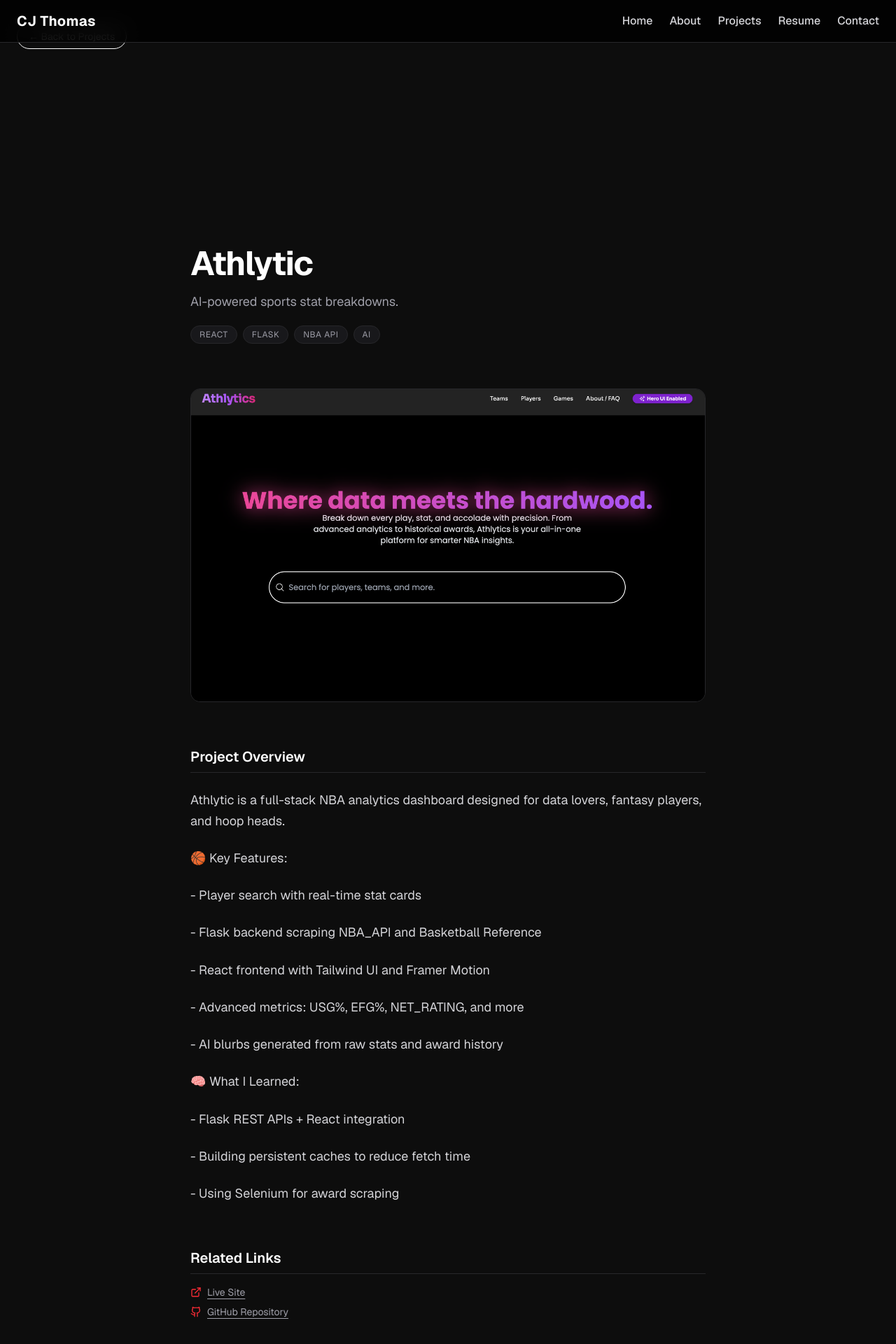
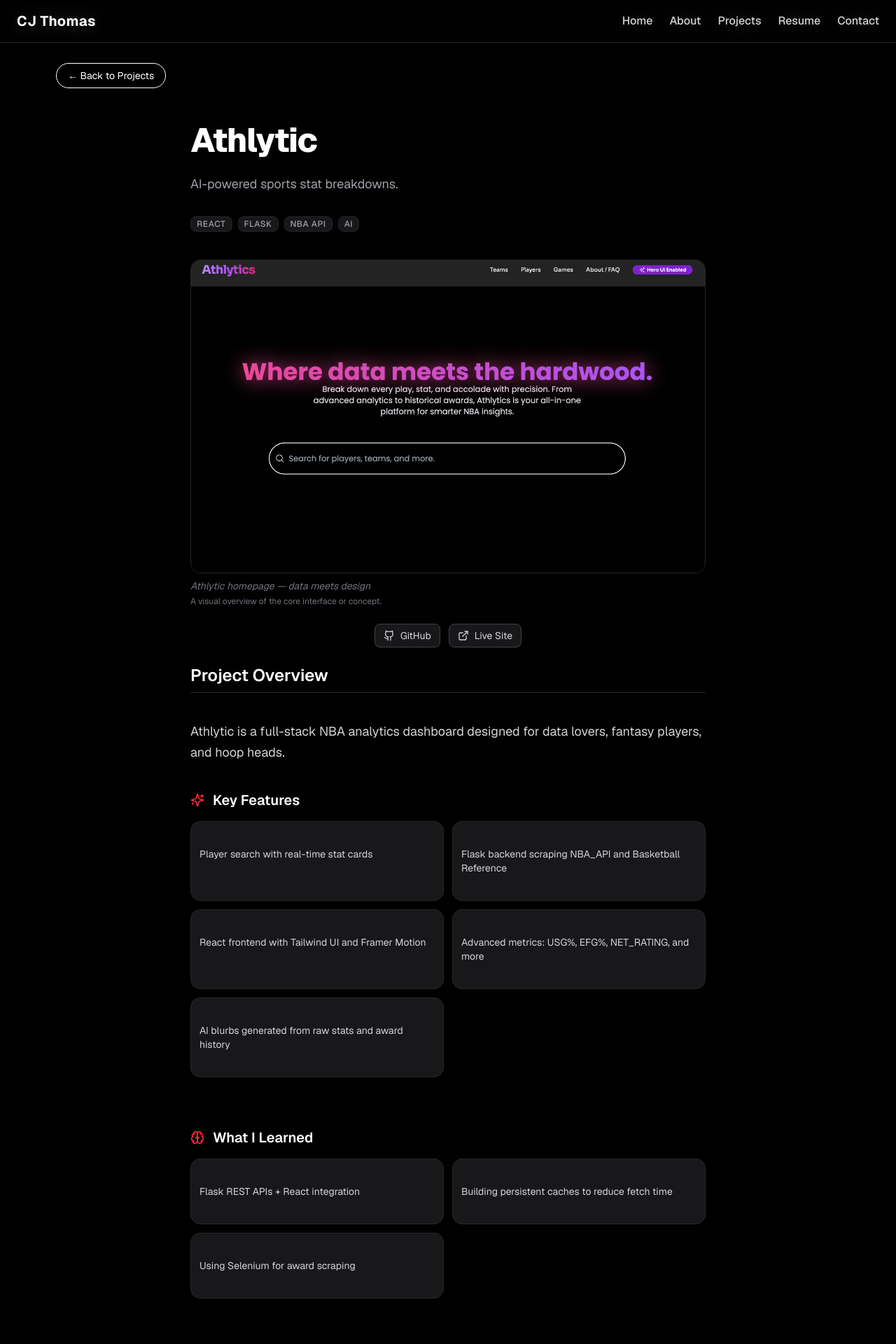
Before and after one commit to cedricsthomasjr/cjt, a Next.js app: page /projects/athlytic in a window 1280 px wide. Shown: the top 1920 px of the page at 70% size. Built offline with nearby package versions, Linux system fonts and the light colour scheme.

Commit message:
fixed web layout

```diff
--- a/src/app/layout.js
+++ b/src/app/layout.js
@@ -1,5 +1,7 @@
 import { Geist, Geist_Mono } from "next/font/google";
 import "./globals.css";
+import Navbar from "@/components/Navbar";
+import Footer from "@/components/Footer";
 
 const geistSans = Geist({
   variable: "--font-geist-sans",
@@ -23,7 +25,11 @@ export default function RootLayout({ children }) {
       <body
         className={`${geistSans.variable} ${geistMono.variable} antialiased font-sans bg-background text-foreground`}
       >
+        <Navbar />
+
         {children}
+
+        <Footer />
       </body>
     </html>
   );
--- a/src/app/projects/[slug]/page.js
+++ b/src/app/projects/[slug]/page.js
@@ -1,56 +1,58 @@
 "use client";
 
 import { useParams, notFound } from "next/navigation";
-import projects from "@/data/projects";
+import projects from "@/data/projects.json";
 import Image from "next/image";
 import Link from "next/link";
-import { Github, ExternalLink } from "lucide-react";
+import { Github, ExternalLink, Brain, Stars } from "lucide-react";
 import Navbar from "@/components/Navbar";
+import { Card, CardContent } from "@/components/ui/card";
+import { Badge } from "@/components/ui/badge";
+import { Button } from "@/components/ui/button";
 
 export default function ProjectDetail() {
   const { slug } = useParams();
   const project = projects.find((p) => p.slug === slug);
   if (!project) return notFound();
 
-  const paragraphs = project.content.trim().split("\n").filter(Boolean);
+  return (
+    <div className="bg-black text-white min-h-screen font-sans antialiased">
+      <Navbar />
 
-  return (
-    <div className="bg-[#0d0d0d] text-zinc-200 min-h-screen font-sans antialiased">
-      <Navbar />
-      <section className="pt-10 py-40 px-6">
+      {/* Back Link */}
+      <main className="pt-24">
+        <div className="px-6 md:px-20 pb-6">
           <Link
             href="/projects"
-          className="text-sm text-white border border-white rounded-full px-4 py-2  hover:text-red-400 transition"
+            className="text-sm border border-white rounded-full px-4 py-2 hover:text-red-400 transition"
           >
             ← Back to Projects
           </Link>
+        </div>
+      </main>
+
+      {/* Hero */}
+      <section className="px-6 md:px-20 pt-8 pb-10 max-w-4xl mx-auto space-y-6">
+        <h1 className="text-5xl font-extrabold tracking-tight">
+          {project.title}
+        </h1>
+        <p className="text-zinc-400 text-lg leading-relaxed">
+          {project.description}
+        </p>
+        <div className="flex flex-wrap gap-2 pt-2">
+          {project.tags.map((tag) => (
+            <Badge
+              key={tag}
+              className="bg-zinc-900 border border-zinc-800 text-xs uppercase tracking-wider text-zinc-400"
+            >
+              {tag}
+            </Badge>
+          ))}
+        </div>
       </section>
 
-      <main className="px-6 md:px-20 pt-32 pb-24 max-w-4xl mx-auto space-y-16">
-        {/* TITLE */}
-        <header className="space-y-4">
-          <h1 className="text-4xl md:text-5xl font-bold tracking-tight text-white">
-            {project.title}
-          </h1>
-          <p className="text-zinc-400 text-base md:text-lg leading-relaxed">
-            {project.description}
-          </p>
-
-          {/* TAGS */}
-          <div className="flex flex-wrap gap-2 pt-1">
-            {project.tags.map((tag) => (
-              <span
-                key={tag}
-                className="uppercase tracking-wider text-xs text-zinc-400 bg-zinc-900 border border-zinc-800 px-3 py-1 rounded-full"
-              >
-                {tag}
-              </span>
-            ))}
-          </div>
-        </header>
-
-        {/* HERO IMAGE */}
-        <div className="space-y-2">
+      {/* Image */}
+      <section className="px-6 md:px-20 pb-6 max-w-4xl mx-auto space-y-2">
         <div className="relative w-full h-80 md:h-[28rem] overflow-hidden rounded-xl border border-zinc-800">
           <Image
             src={project.image}
@@ -60,67 +62,85 @@ export default function ProjectDetail() {
           />
         </div>
         {project.caption && (
-            <figcaption className="text-sm text-zinc-500 italic pt-2">
-              {project.caption} — a visual overview of the core interface or
-              concept.
-            </figcaption>
+          <div className="text-sm text-zinc-500">
+            <p className="italic">{project.caption}</p>
+            <p className="text-xs pt-1">
+              A visual overview of the core interface or concept.
+            </p>
+          </div>
         )}
-        </div>
 
-        {/* OVERVIEW */}
-        <section className="space-y-6">
-          <h2 className="text-xl font-semibold text-white border-b border-zinc-800 pb-2">
-            Project Overview
-          </h2>
-
-          <div className="space-y-6">
-            {paragraphs.map((para, idx) => (
-              <p
-                key={idx}
-                className="text-base md:text-lg text-zinc-300 leading-relaxed"
+        {(project.github || project.live) && (
+          <div className="flex justify-center gap-3 pt-4">
+            {project.github && (
+              <Link
+                href={project.github}
+                target="_blank"
+                className="flex items-center gap-2 px-3 py-1.5 bg-zinc-900 text-zinc-300 border border-zinc-700 rounded-md text-sm hover:border-red-500"
               >
-                {para}
-              </p>
-            ))}
-          </div>
-        </section>
-
-        {/* LINKS */}
-        {(project.live || project.github) && (
-          <section className="space-y-4">
-            <h2 className="text-xl font-semibold text-white border-b border-zinc-800 pb-2">
-              Related Links
-            </h2>
-
-            <ul className="space-y-2 text-sm text-zinc-400">
+                <Github size={16} /> GitHub
+              </Link>
+            )}
             {project.live && (
-                <li className="flex items-center gap-2">
-                  <ExternalLink size={16} className="text-red-500" />
               <Link
                 href={project.live}
                 target="_blank"
-                    className="hover:text-white underline underline-offset-4"
+                className="flex items-center gap-2 px-3 py-1.5 bg-zinc-900 text-zinc-300 border border-zinc-700 rounded-md text-sm hover:border-red-500"
               >
-                    Live Site
+                <ExternalLink size={16} /> Live Site
               </Link>
-                </li>
             )}
-              {project.github && (
-                <li className="flex items-center gap-2">
-                  <Github size={16} className="text-red-500" />
-                  <Link
-                    href={project.github}
-                    target="_blank"
-                    className="hover:text-white underline underline-offset-4"
-                  >
-                    GitHub Repository
-                  </Link>
-                </li>
+          </div>
         )}
-            </ul>
       </section>
+
+      {/* Overview */}
+      <section className="px-6 md:px-20 pb-20 max-w-4xl mx-auto space-y-10">
+        <h2 className="text-2xl font-semibold border-b border-zinc-800 pb-2">
+          Project Overview
+        </h2>
+        <p className="text-zinc-300 text-lg leading-relaxed">
+          {project.content}
+        </p>
+
+        {/* Key Features */}
+        {project.features && (
+          <div className="space-y-4">
+            <div className="flex items-center gap-3">
+              <Stars className="text-red-500" size={20} />
+              <h3 className="text-xl font-semibold">Key Features</h3>
+            </div>
+            <div className="grid sm:grid-cols-2 gap-3">
+              {project.features.map((feature, i) => (
+                <Card key={i} className="bg-zinc-900 border-zinc-800">
+                  <CardContent className="p-3 text-sm text-zinc-300">
+                    {feature}
+                  </CardContent>
+                </Card>
+              ))}
+            </div>
+          </div>
         )}
-      </main>
+
+        {/* What I Learned */}
+        {project.lessons && (
+          <div className="space-y-4 pt-8">
+            <div className="flex items-center gap-3">
+              <Brain className="text-red-500" size={20} />
+              <h3 className="text-xl font-semibold">What I Learned</h3>
+            </div>
+            <div className="grid sm:grid-cols-2 gap-3">
+              {project.lessons.map((lesson, i) => (
+                <Card key={i} className="bg-zinc-900 border-zinc-800">
+                  <CardContent className="p-3 text-sm text-zinc-300">
+                    {lesson}
+                  </CardContent>
+                </Card>
+              ))}
+            </div>
+          </div>
+        )}
+      </section>
     </div>
   );
 }
--- /dev/null
+++ b/src/components/ui/badge.jsx
@@ -0,0 +1,44 @@
+import * as React from "react"
+import { Slot } from "@radix-ui/react-slot"
+import { cva } from "class-variance-authority";
+
+import { cn } from "@/lib/utils"
+
+const badgeVariants = cva(
+  "inline-flex items-center justify-center rounded-md border px-2 py-0.5 text-xs font-medium w-fit whitespace-nowrap shrink-0 [&>svg]:size-3 gap-1 [&>svg]:pointer-events-none focus-visible:border-ring focus-visible:ring-ring/50 focus-visible:ring-[3px] aria-invalid:ring-destructive/20 dark:aria-invalid:ring-destructive/40 aria-invalid:border-destructive transition-[color,box-shadow] overflow-hidden",
+  {
+    variants: {
+      variant: {
+        default:
+          "border-transparent bg-primary text-primary-foreground [a&]:hover:bg-primary/90",
+        secondary:
+          "border-transparent bg-secondary text-secondary-foreground [a&]:hover:bg-secondary/90",
+        destructive:
+          "border-transparent bg-destructive text-white [a&]:hover:bg-destructive/90 focus-visible:ring-destructive/20 dark:focus-visible:ring-destructive/40 dark:bg-destructive/60",
+        outline:
+          "text-foreground [a&]:hover:bg-accent [a&]:hover:text-accent-foreground",
+      },
+    },
+    defaultVariants: {
+      variant: "default",
+    },
+  }
+)
+
+function Badge({
+  className,
+  variant,
+  asChild = false,
+  ...props
+}) {
+  const Comp = asChild ? Slot : "span"
+
+  return (
+    <Comp
+      data-slot="badge"
+      className={cn(badgeVariants({ variant }), className)}
+      {...props} />
+  );
+}
+
+export { Badge, badgeVariants }
--- /dev/null
+++ b/src/data/projects.json
@@ -0,0 +1,69 @@
+[
+  {
+    "title": "Athlytic",
+    "slug": "athlytic",
+    "image": "/projects/athlytic.png",
+    "description": "AI-powered sports stat breakdowns.",
+    "tags": ["React", "Flask", "NBA API", "AI"],
+    "content": "Athlytic is a full-stack NBA analytics dashboard designed for data lovers, fantasy players, and hoop heads.",
+    "features": [
+      "Player search with real-time stat cards",
+      "Flask backend scraping NBA_API and Basketball Reference",
+      "React frontend with Tailwind UI and Framer Motion",
+      "Advanced metrics: USG%, EFG%, NET_RATING, and more",
+      "AI blurbs generated from raw stats and award history"
+    ],
+    "lessons": [
+      "Flask REST APIs + React integration",
+      "Building persistent caches to reduce fetch time",
+      "Using Selenium for award scraping"
+    ],
+    "github": "https://github.com/yourrepo",
+    "live": "https://athlytic.vercel.app",
+    "caption": "Athlytic homepage — data meets design"
+  },
+  {
+    "title": "What CJ Sees",
+    "slug": "whatcjsees",
+    "image": "/projects/whatcjsees.png",
+    "description": "Minimalist photography portfolio.",
+    "tags": ["Next.js", "Framer Motion", "Tailwind"],
+    "content": "A highly-visual, minimalist portfolio that tells a story through design, light, and perspective.",
+    "features": [
+      "Hero animation section with Framer Motion",
+      "Tailwind-powered gallery with JSON-driven layouts",
+      "Hover interactions for color hex codes and metadata",
+      "Next.js dynamic routes for gallery images"
+    ],
+    "lessons": [
+      "Modern image optimization with Next/Image",
+      "Building custom filters and tooltips",
+      "Prioritizing design principles: whitespace, contrast, and motion"
+    ],
+    "github": "https://github.com/yourrepo",
+    "live": "https://whatcjsees.vercel.app",
+    "caption": "Gallery showcase with motion and metadata"
+  },
+  {
+    "title": "DegreeMind",
+    "slug": "degreemind",
+    "image": "/projects/placeholder.png",
+    "description": "Smarter college planning with AI.",
+    "tags": ["Next.js", "AI", "Education"],
+    "content": "DegreeMind helps students map out their degrees, majors, minors, and postgrad career goals with AI-guided scheduling.",
+    "features": [
+      "AI-powered major/minor selector",
+      "Smart semester builder using catalog data",
+      "Path optimization toward internships and MBA tracks",
+      "Integration with school databases (e.g., GT, OSU, LSU)"
+    ],
+    "lessons": [
+      "Open-source backend for academic program data",
+      "JSON schema to store career-aligned tracks",
+      "Drag-and-drop frontend to customize timelines"
+    ],
+    "github": "",
+    "live": "",
+    "caption": "Soon to launch — smarter planning for students"
+  }
+]
```
Also changed, not shown: jsconfig.json (+6 -1 lines). Lines whose indentation alone changed are shown as unchanged.
